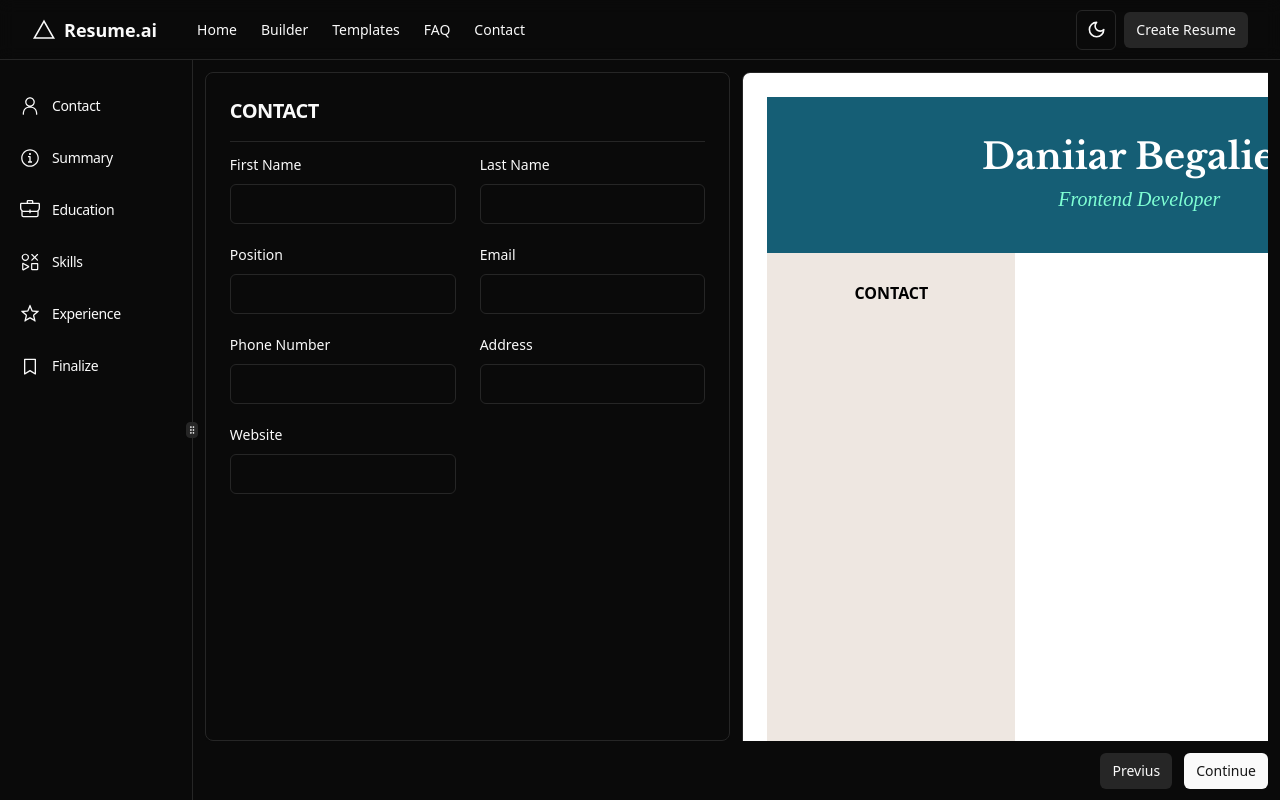
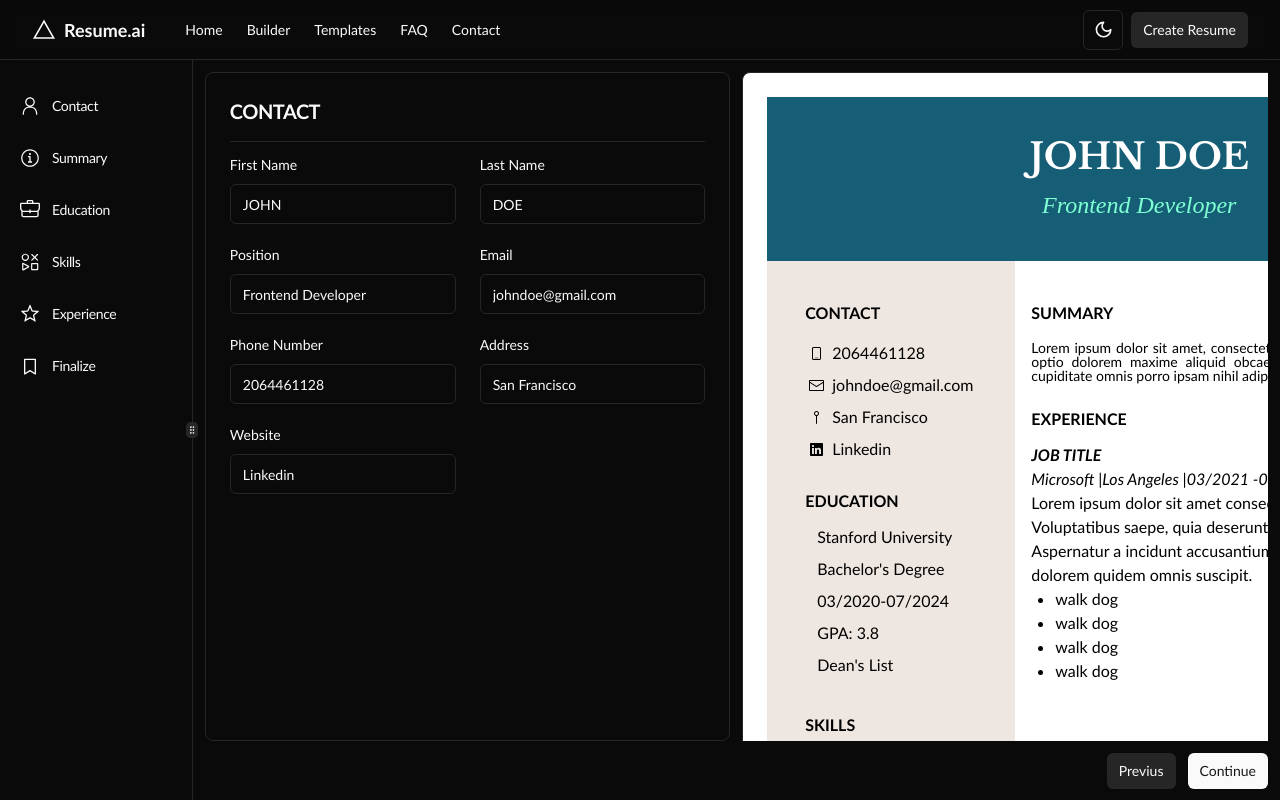
Before and after one commit to dan-begaliev/resume-builder-web-app, a React (Vite) app: page /resume-builder/contact in a window 1280 px wide. Built offline with nearby package versions, Linux system fonts and the light colour scheme; the HTML template or start-up script is replaced by a standard one; a web font is replaced by a local one.

Commit message:
Preview is ready. Created new components and applied styles

```diff
--- a/src/config/builderData.ts
+++ b/src/config/builderData.ts
@@ -31,15 +31,11 @@ export const summaryData: SummaryData = {
 
 type Skills = {
   name: Field;
-  level: Field;
-  certification: Field;
 };
 
 export const skillsData: Skills[] = [
   {
     name: { inputType: "text", value: "", label: "Skill" },
-    level: { inputType: "number", value: 0, label: "Level" },
-    certification: { inputType: "text", value: "", label: "Certification" },
   },
 ];
 
@@ -54,13 +50,17 @@ type Contact = {
 };
 
 export const contactData: Contact = {
-  firstname: { inputType: "text", value: "", label: "First Name" },
-  lastname: { inputType: "text", value: "", label: "Last Name" },
-  position: { inputType: "text", value: "", label: "Position" },
-  email: { inputType: "email", value: "", label: "Email" },
-  phone: { inputType: "phone", value: "", label: "Phone Number" },
-  address: { inputType: "textarea", value: "", label: "Address" },
-  website: { inputType: "url", value: "", label: "Website" },
+  firstname: { inputType: "text", value: "JOHN", label: "First Name" },
+  lastname: { inputType: "text", value: "DOE", label: "Last Name" },
+  position: {
+    inputType: "text",
+    value: "Frontend Developer",
+    label: "Position",
+  },
+  email: { inputType: "email", value: "johndoe@gmail.com", label: "Email" },
+  phone: { inputType: "phone", value: "2064461128", label: "Phone Number" },
+  address: { inputType: "textarea", value: "San Francisco", label: "Address" },
+  website: { inputType: "url", value: "Linkedin", label: "Website" },
 };
 
 type Education = {
@@ -73,12 +73,24 @@ type Education = {
 };
 
 export const educationData: Education = {
-  institution: { inputType: "text", value: "", label: "Institution" },
-  degree: { inputType: "text", value: "", label: "Degree" },
-  startDate: { inputType: "calendar", value: "", label: "Start Date" },
-  endDate: { inputType: "calendar", value: "", label: "End Date" },
-  gpa: { inputType: "number", value: "", label: "GPA" },
-  honors: { inputType: "textarea", value: "", label: "Honors & Awards" },
+  institution: {
+    inputType: "text",
+    value: "Stanford University",
+    label: "Institution",
+  },
+  degree: { inputType: "text", value: "Bachelor's Degree", label: "Degree" },
+  startDate: {
+    inputType: "calendar",
+    value: "03/2020",
+    label: "Start Date",
+  },
+  endDate: { inputType: "calendar", value: "07/2024", label: "End Date" },
+  gpa: { inputType: "number", value: "GPA: 3.8", label: "GPA" },
+  honors: {
+    inputType: "textarea",
+    value: "Dean's List",
+    label: "Honors & Awards",
+  },
 };
 
 export type Experience = {
@@ -88,13 +100,14 @@ export type Experience = {
   endDate: Field;
   description: Field;
   responsibilities: Field;
-  achievements: Field;
+  city: Field;
 };
 
 export const experienceData: Experience[] = [
   {
     company: { inputType: "text", value: "", label: "Company" },
     position: { inputType: "text", value: "", label: "Position" },
+    city: { inputType: "textarea", value: "", label: "City" },
     startDate: { inputType: "calendar", value: "", label: "Start Date" },
     endDate: { inputType: "calendar", value: "", label: "End Date" },
     description: { inputType: "textarea", value: "", label: "Description" },
@@ -103,7 +116,6 @@ export const experienceData: Experience[] = [
       value: "",
       label: "Responsibilities",
     },
-    achievements: { inputType: "textarea", value: "", label: "Achievements" },
   },
 ];
 
--- a/src/index.css
+++ b/src/index.css
@@ -1,6 +1,10 @@
 @tailwind base;
 @tailwind components;
 @tailwind utilities;
+
+body {
+  font-family: "Gill Sans", "Gill Sans MT", Calibri, "Trebuchet MS", sans-serif;
+}
 
 @layer base {
   :root {
--- a/src/pages/ResumeBuilder/components/Preview/Preview.tsx
+++ b/src/pages/ResumeBuilder/components/Preview/Preview.tsx
@@ -2,8 +2,15 @@ import React from "react";
 import { Card } from "@/components/ui/card";
 import Contact from "./components/Contact";
 import Education from "./components/Education";
-
+import { ResumeData } from "@/config/builderData";
+import { useAppSelector } from "@/hooks/reduxHooks";
+import Skills from "./components/Skills";
+import Summary from "./components/Summary";
+import Experience from "./components/Experience";
 const ResumePreview: React.FC = () => {
+  const resumeData = useAppSelector(
+    (state) => state.resumeBuilder
+  ) as ResumeData;
   return (
     <Card
       className="h-full  p-6 overflow-scroll"
@@ -14,113 +21,40 @@ const ResumePreview: React.FC = () => {
         height: "297mm",
       }}
     >
-      <Contact />
-      <Education />
+      <div
+        className="text-4xl p-10 flex flex-col items-center bg-cyan-800 font-bold"
+        style={{ color: "white", fontFamily: "Libre Baskerville, sans-serif" }}
+      >
+        {resumeData.contact.firstname.value} {resumeData.contact.lastname.value}
+        <div
+          style={{ color: "aquamarine", fontFamily: "cursive" }}
+          className="text-2xl font-normal italic mt-3"
+        >
+          {resumeData.contact.position.value}
+        </div>
+      </div>
+      <div className="divide flex flex-row">
+        <div className="w-1/3 h-dvh flex flex-col items-center bg-[#EEE7E1] p-7">
+          <div className="">
+            <div className="text-l font-bold">
+              <p className="my-3">CONTACT</p>
+              <Contact />
+              <p className="mt-6">EDUCATION</p>
+              <Education />
+              <p className="mt-6 mb-3">SKILLS</p>
+              <Skills />
+            </div>
+          </div>
+        </div>
+        <div className="w-2/3 h-dvh p-4">
+          <p className="mt-6 text-l font-bold">SUMMARY</p>
+          <Summary />
+          <p className="mt-6 mb-3  text-l font-bold">EXPERIENCE</p>
+          <Experience />
+        </div>
+      </div>
     </Card>
   );
 };
 
 export default ResumePreview;
-
-//     {/* Summary Section */}
-//     <section className="mb-8 text-xs" style={{ color: "black" }}>
-//       {/* <p>
-//        <strong>Title:</strong> {resumeData.summary.title.value}
-//      </p> */}
-//       <div
-//         style={{
-//           color: "black",
-//           wordWrap: "break-word",
-//           textAlign: "justify" /* Justify text for a more even appearance */,
-//           lineHeight: "1.5" /* Adjust line height for better readability */,
-//         }}
-//       >
-//         {resumeData.summary.description.value}
-//       </div>
-//       {/* <p>
-//        <strong>Objective:</strong> {resumeData.summary.objective.value}
-//      </p> */}
-//     </section>
-//   </div>
-// </section>;
-
-// {
-//   /* Skills Section */
-// }
-// <section className="mb-8">
-//   <h2 className="text-xl font-bold mb-4">Skills</h2>
-//   {resumeData.skills.map((skill, index) => (
-//     <div key={index} className="mb-2">
-//       <p>
-//         <strong>Skill:</strong> {skill.name.value}
-//       </p>
-//       <p>
-//         <strong>Level:</strong> {skill.level.value}
-//       </p>
-//       <p>
-//         <strong>Certification:</strong> {skill.certification.value}
-//       </p>
-//     </div>
-//   ))}
-// </section>;
-
-// {
-//   /* Education Section */
-// }
-// <section className="mb-8">
-//   <h2 className="text-xl font-bold mb-4">Education</h2>
-//   {resumeData.education.map((edu, index) => (
-//     <div key={index} className="mb-2">
-//       <p>
-//         <strong>Institution:</strong> {edu.institution.value}
-//       </p>
-//       <p>
-//         <strong>Degree:</strong> {edu.degree.value}
-//       </p>
-//       <p>
-//         <strong>Start Date:</strong> {edu.startDate.value}
-//       </p>
-//       <p>
-//         <strong>End Date:</strong> {edu.endDate.value}
-//       </p>
-//       <p>
-//         <strong>GPA:</strong> {edu.gpa.value}
-//       </p>
-//       <p>
-//         <strong>Honors:</strong> {edu.honors.value}
-//       </p>
-//     </div>
-//   ))}
-// </section>;
-
-// {
-//   /* Experience Section */
-// }
-// <section>
-//   <h2 className="text-xl font-bold mb-4">Experience</h2>
-//   {resumeData.experience.map((exp, index) => (
-//     <div key={index} className="mb-2">
-//       <p>
-//         <strong>Company:</strong> {exp.company.value}
-//       </p>
-//       <p>
-//         <strong>Position:</strong> {exp.position.value}
-//       </p>
-//       <p>
-//         <strong>Start Date:</strong> {exp.startDate.value}
-//       </p>
-//       <p>
-//         <strong>End Date:</strong> {exp.endDate.value}
-//       </p>
-//       <p>
-//         <strong>Description:</strong> {exp.description.value}
-//       </p>
-//       <p>
-//         <strong>Responsibilities:</strong> {exp.responsibilities.value}
-//       </p>
-//       <p>
-//         <strong>Achievements:</strong> {exp.achievements.value}
-//       </p>
-//     </div>
-//   ))}
-// </section>;
--- a/src/pages/ResumeBuilder/components/Preview/components/Contact.tsx
+++ b/src/pages/ResumeBuilder/components/Preview/components/Contact.tsx
@@ -17,7 +17,6 @@ function Contact() {
   const resumeData = useAppSelector(
     (state) => state.resumeBuilder
   ) as ResumeData;
-
   const contactDetails: ContactDetail[] = [
     {
       icon: <MobileIcon />,
@@ -43,44 +42,14 @@ function Contact() {
 
   return (
     <div>
-      <div
-        className="text-4xl p-10 flex flex-col items-center bg-cyan-800 font-bold"
-        style={{ color: "white", fontFamily: "Libre Baskerville, sans-serif" }}
-      >
-        Daniiar Begaliev
-        {resumeData.contact.firstname.value} {resumeData.contact.lastname.value}
-        <div
-          style={{ color: "aquamarine", fontFamily: "cursive" }}
-          className="text-xl font-normal italic mt-2"
-        >
-          Frontend Developer{resumeData.contact.position.value}
-        </div>
-      </div>
-
-      <div className="divide flex flex-row">
-        <div className="w-1/3 h-dvh flex flex-col items-center bg-[#EEE7E1] p-7">
-          <div className="">
-            <div className="text-l font-bold">
-              <p className="mb-2">CONTACT</p>
       {contactDetails.map((el, index) =>
         el.value ? (
-                  <p
-                    key={index}
-                    className="flex flex-row items-center p-3 gap-2 font-normal"
-                  >
+          <p key={index} className="flex items-center p-1 gap-2 font-normal">
             {el.icon} {el.value}
           </p>
         ) : null
       )}
     </div>
-          </div>
-        </div>
-        <div className="w-2/3 h-dvh">
-          <section title="contact-details"></section>
-          <section title="skills"></section>
-        </div>
-      </div>
-    </div>
   );
 }
 
--- a/src/pages/ResumeBuilder/components/Preview/components/Education.tsx
+++ b/src/pages/ResumeBuilder/components/Preview/components/Education.tsx
@@ -7,30 +7,17 @@ function Education() {
   ) as ResumeData;
 
   return (
-    <section className="mb-8" style={{ color: "black" }}>
-      <h2 className="text-xl font-bold mb-4">Education</h2>
+    <div className="flex flex-col items-start p-3 gap-2 font-normal">
+      <p>{resumeData.education.institution.value}</p>
+      <p>{resumeData.education.degree.value}</p>
+      <p>
+        {resumeData.education.startDate.value}-
+        {resumeData.education.endDate.value}
+      </p>
 
-      <div className="mb-2">
-        <p>
-          <strong>Institution:</strong> {resumeData.education.institution.value}
-        </p>
-        <p>
-          <strong>Degree:</strong> {resumeData.education.degree.value}
-        </p>
-        <p>
-          <strong>Start Date:</strong> {resumeData.education.startDate.value}
-        </p>
-        <p>
-          <strong>End Date:</strong> {resumeData.education.endDate.value}
-        </p>
-        <p>
-          <strong>GPA:</strong> {resumeData.education.gpa.value}
-        </p>
-        <p>
-          <strong>Honors:</strong> {resumeData.education.honors.value}
-        </p>
-      </div>
-    </section>
+      <p>{resumeData.education.gpa.value}</p>
+      <p>{resumeData.education.honors.value}</p>
+    </div>
   );
 }
 
--- /dev/null
+++ b/src/pages/ResumeBuilder/components/Preview/components/Experience.tsx
@@ -0,0 +1,46 @@
+import { ResumeData } from "@/config/builderData";
+import { useAppSelector } from "@/hooks/reduxHooks";
+
+function Experience() {
+  const resumeData = useAppSelector(
+    (state) => state.resumeBuilder
+  ) as ResumeData;
+  return (
+    <section>
+      {resumeData.experience.map((exp, index) => (
+        <div key={index} className="mb-2">
+          <p className="italic font-bold">JOB TITLE{exp.company.value}</p>
+          <div className="flex italic">
+            <p>Microsoft |{exp.position.value}</p>
+            <p>Los Angeles |{exp.city.value}</p>
+            <p>03/2021 - {exp.startDate.value}</p>
+            <p>06/2024{exp.endDate.value}</p>
+          </div>
+          <p>
+            Lorem ipsum dolor sit amet consectetur adipisicing elit.
+            Voluptatibus saepe, quia deserunt animi nemo iusto facere!
+            Aspernatur a incidunt accusantium iste, ea saepe id fugit, odit
+            dolorem quidem omnis suscipit.
+            {exp.description.value}
+          </p>
+          <ul className="ml-6">
+            <li style={{ listStyleType: "disc" }}>
+              <p>walk dog{exp.responsibilities.value}</p>
+            </li>
+            <li style={{ listStyleType: "disc" }}>
+              <p>walk dog{exp.responsibilities.value}</p>
+            </li>
+            <li style={{ listStyleType: "disc" }}>
+              <p>walk dog{exp.responsibilities.value}</p>
+            </li>
+            <li style={{ listStyleType: "disc" }}>
+              <p>walk dog{exp.responsibilities.value}</p>
+            </li>
+          </ul>
+        </div>
+      ))}
+    </section>
+  );
+}
+
+export default Experience;
--- /dev/null
+++ b/src/pages/ResumeBuilder/components/Preview/components/Skills.tsx
@@ -0,0 +1,22 @@
+import { ResumeData } from "@/config/builderData";
+import { useAppSelector } from "@/hooks/reduxHooks";
+
+function Skills() {
+  const resumeData = useAppSelector(
+    (state) => state.resumeBuilder
+  ) as ResumeData;
+
+  return (
+    <div className="mb-8">
+      {resumeData.skills.map((skill, index) => (
+        <div key={index} className="px-4 ">
+          <p className="flex flex-col mb-2 items-start font-normal">
+            {skill.name.value}JavaScript
+          </p>
+        </div>
+      ))}
+    </div>
+  );
+}
+
+export default Skills;
--- a/src/pages/ResumeBuilder/components/Preview/components/Summary.tsx
+++ b/src/pages/ResumeBuilder/components/Preview/components/Summary.tsx
@@ -1,5 +1,27 @@
+import { ResumeData } from "@/config/builderData";
+import { useAppSelector } from "@/hooks/reduxHooks";
+
 function Summary() {
-  return <div>Summary</div>;
+  const resumeData = useAppSelector(
+    (state) => state.resumeBuilder
+  ) as ResumeData;
+  return (
+    <section className="text-sm my-4 ">
+      <div
+        style={{
+          color: "black",
+          wordWrap: "break-word",
+          textAlign: "justify",
+          lineHeight: "1",
+        }}
+      >
+        {resumeData.summary.description.value} Lorem ipsum dolor sit amet,
+        consectetur adipisicing elit. Blanditiis corporis optio dolorem maxime
+        aliquid obcaecati saepe, voluptate ipsum nemo, cupiditate omnis porro
+        ipsam nihil adipisci eius cumque pariatur dolore est.
+      </div>
+    </section>
+  );
 }
 
 export default Summary;
```
Lines whose indentation alone changed are shown as unchanged.
